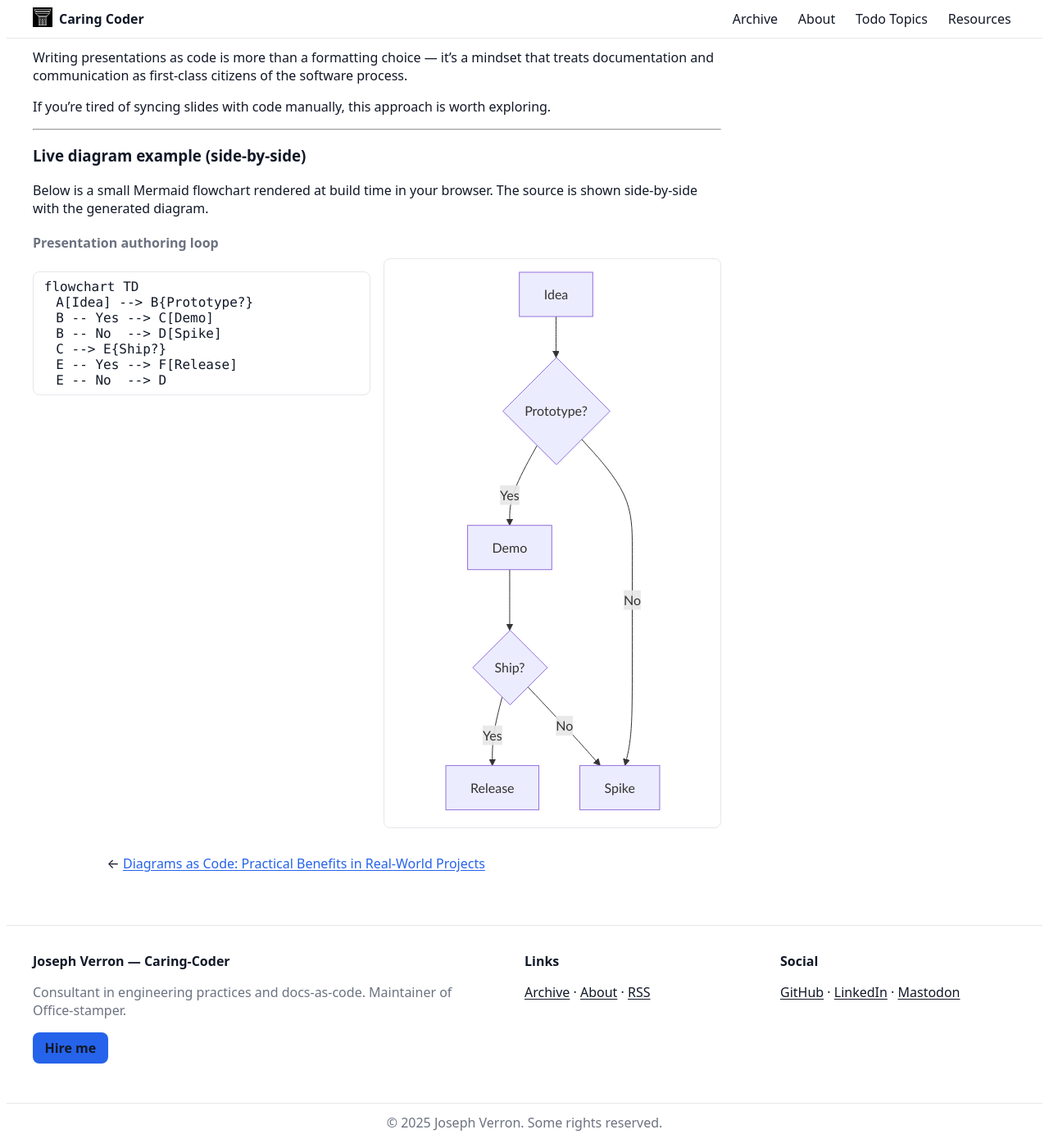
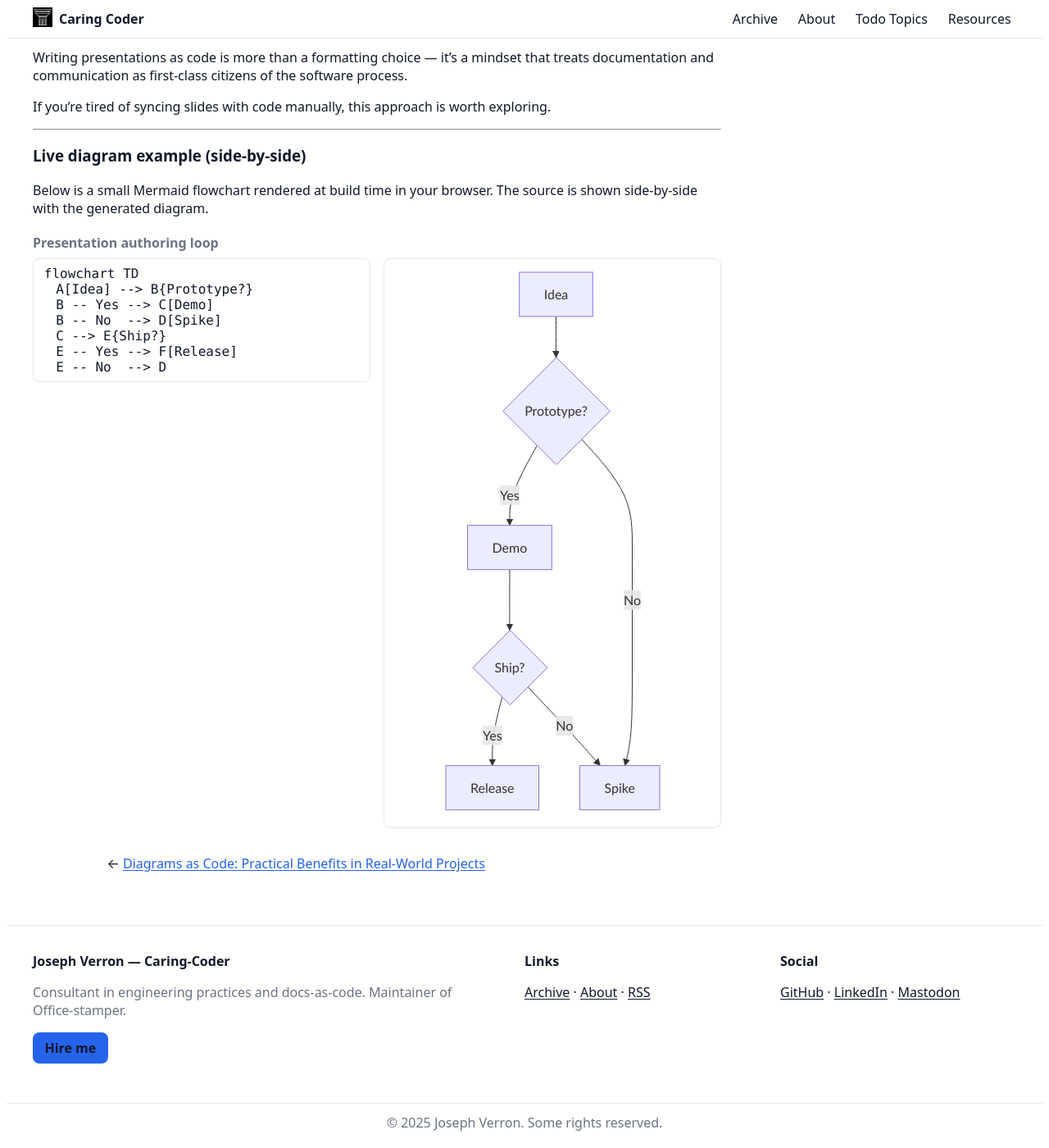
Before and after one commit to verronpro/blog, a Jekyll site: the page built from _posts/2024-01-01-presentations-as-code.md, in a window 1280 px wide and 1400 px high, scrolled down 1360 px. Shown: the whole window at 82% size. Built offline with Jekyll 4.4.1, drawn with Linux system fonts in a browser that asks for light colours.

Commit message:
Adjust diagram rendering styles: fix margins and alignments for consistency

```diff
--- a/assets/css/custom.css
+++ b/assets/css/custom.css
@@ -206,9 +206,10 @@ a:hover{text-decoration:underline}
 /* On large screens, enforce a strict 50/50 split. Use min-width:0 on children so long lines don't blow the grid. */
 @media (min-width: 900px){.diagram-grid{grid-template-columns:1fr 1fr}}
 .diagram-source, .diagram-render{min-width:0}
-.diagram-source pre{max-height:28rem}
+.diagram-source pre{max-height:28rem; margin:0}
 .diagram-source pre, .diagram-render{border:1px solid var(--cc-border);border-radius:.5rem;background:var(--cc-surface);padding:.5rem}
-.diagram-render{display:flex;align-items:center;justify-content:center;overflow:auto;min-height:6rem}
+.diagram-render pre{margin:0}
+.diagram-render{display:flex;align-items:flex-start;justify-content:center;overflow:auto;min-height:6rem}
 .diagram-render img, .diagram-render svg{max-width:100%;height:auto}
 
 /* Zoom affordance + overlay */
```
